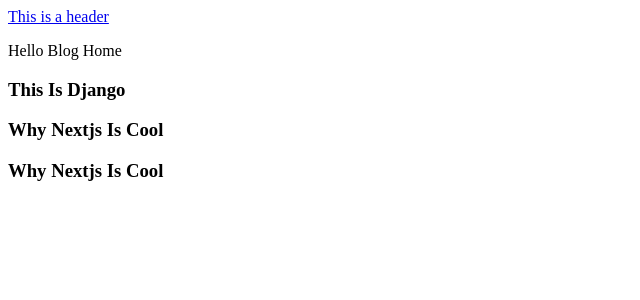
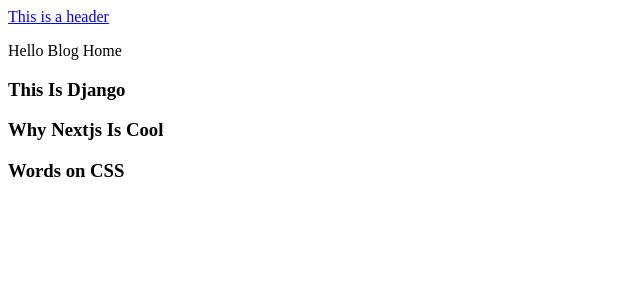
Before and after one commit to mickeybeurskens/forgefire-website, a Next.js app: page / in a window 1280 px wide. Shown: the top 300 px of the page, without its empty margins (0-640 px from the left). Built offline with nearby package versions, Linux system fonts and the light colour scheme.

Commit message:
Extract blog reading to utils file

```diff
--- a/blogs/words_on_css.md
+++ b/blogs/words_on_css.md
@@ -1,7 +1,7 @@
 ---
-title: Why Nextjs Is Cool
+title: Words on CSS
 author: Mickey Beurskens
-date: "2022-02-14"
+date: "2021-12-01"
 ---
 
 # Inquit et petit paventque et omnia
--- a/pages/_app.js
+++ b/pages/_app.js
@@ -1,4 +1,4 @@
-import Header from '../components/header'
+import Header from '../components/Header'
 import '../styles/global.css'
 
 const App = ({Component, pageProps}) => {
--- a/pages/index.js
+++ b/pages/index.js
@@ -1,8 +1,5 @@
-import fs from 'fs'
-import path from 'path'
-import matter from 'gray-matter'
 import React from 'react'
-import ReactMarkdown from 'react-markdown'
+import loadBlogs from '../utils/blog'
 
 const Home = (props) => {
   console.log('home', props)
@@ -19,21 +16,9 @@ const Home = (props) => {
 }
 
 const getStaticProps = async () => {
-  const fileNames = fs.readdirSync(path.join('blogs'))
-  const blogs = fileNames.map(filename => {
-    const slug = filename.replace('.md', '')
-    const content = fs.readFileSync(path.join('blogs', filename),
-      'utf-8')
-    const { data: front_matter } = matter(content)
-    return {
-      slug,
-      front_matter
-    }
-  })
-
   return {
     props: {
-      blogs
+      blogs: loadBlogs()
     },
   }
 }
--- /dev/null
+++ b/utils/blog.js
@@ -0,0 +1,20 @@
+import fs from 'fs'
+import path from 'path'
+import matter from 'gray-matter'
+
+const loadBlogs = () => {
+  const fileNames = fs.readdirSync(path.join('blogs'))
+  const blogs = fileNames.map(filename => {
+    const slug = filename.replace('.md', '')
+    const content = fs.readFileSync(path.join('blogs', filename),
+      'utf-8')
+    const { data: front_matter } = matter(content)
+    return {
+      slug,
+      front_matter
+    }
+  })
+  return blogs
+}
+
+export default loadBlogs
```
Also changed, not shown: components/Post.js (added, +11 -0 lines), components/Header.js (renamed from components/header.js).
